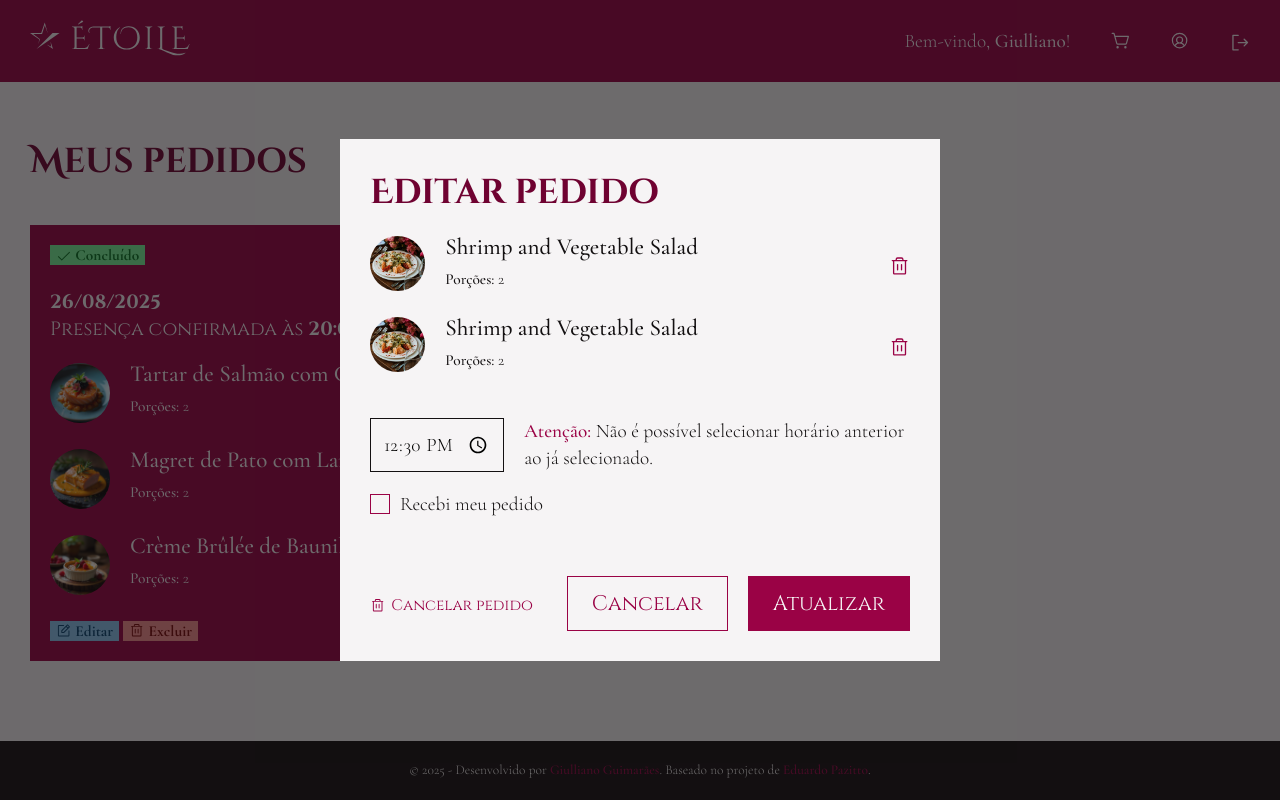
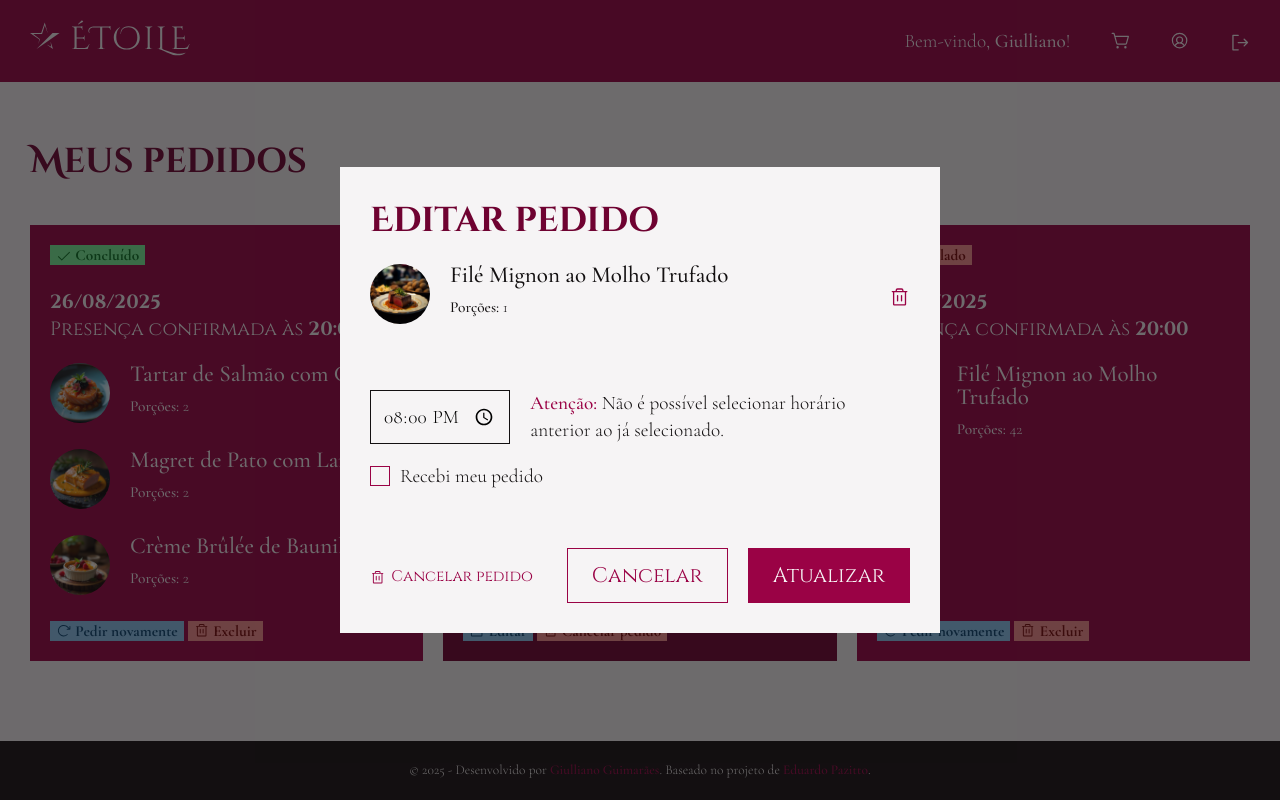
Before and after one commit to giullianoth/Etoile-React, a React (Vite) app: page /perfil in a window 1280 px wide. Both pictures are taken after a click on the element "Editar". Shown: the part 230-1030 px from the top of the page. Built offline with nearby package versions, Linux system fonts and the light colour scheme.

Commit message:
dados do pedido na tela de edição

```diff
--- a/src/components/Header/Header.module.css
+++ b/src/components/Header/Header.module.css
@@ -88,9 +88,9 @@
 }
 
 .header__navigationCartQt {
-    width: 15px;
-    height: 15px;
-    background-color: var(--color-murrey);
+    width: 18px;
+    height: 18px;
+    background-color: var(--color-claret);
     font-family: var(--font-cinzel);
     font-weight: var(--font-weight-title);
     font-size: 0.6em;
@@ -99,8 +99,8 @@
     align-items: center;
     border-radius: 50%;
     position: absolute;
-    top: -5px;
-    right: -5px;
+    top: -8px;
+    right: -8px;
 }
 
 .header__navigationProfile {
--- a/src/components/pages/profile/Edit/Edit.module.css
+++ b/src/components/pages/profile/Edit/Edit.module.css
@@ -16,35 +16,12 @@
 .edit__order {
     margin-bottom: 20px;
     display: flex;
+    justify-content: space-between;
     column-gap: 20px;
 }
 
-.edit__orderImage {
-    flex-basis: 60px;
-}
-
-.edit__orderImage img {
-    border-radius: 50%;
-}
-
-.edit__orderInfo {
-    flex-basis: calc(100% - 60px - 20px);
-}
-
-.edit__orderName {
-    margin-bottom: 10px;
-}
-
-.edit__orderName h3 {
-    color: inherit;
-    font-family: inherit;
-    font-size: 1.2em;
-    font-weight: var(--font-weight-text-bold);
-    line-height: 1;
-}
-
-.edit__orderPortions {
-    font-size: 0.8em;
+.edit__order button {
+    margin-bottom: 20px;
 }
 
 .edit__form, .edit__formPassword {
--- a/src/components/pages/profile/Edit/Order.tsx
+++ b/src/components/pages/profile/Edit/Order.tsx
@@ -1,21 +1,32 @@
-import { useState, type FormEvent, type MouseEventHandler } from "react"
+import { useEffect, useState, type FormEvent, type MouseEventHandler } from "react"
 import styles from "./Edit.module.css"
 import { PiTrash } from "react-icons/pi"
 import Checkbox from "../../../Checkbox"
+import type { IOrder } from "../../../../interfaces/order"
+import { orderItems } from "../../../../data/order-items"
+import OrderItem from "../OrderItem"
 
 type Props = {
     onCancelOrder?: MouseEventHandler
     onCancelItem?: MouseEventHandler
     onClose?: MouseEventHandler
+    order: IOrder
 }
 
-const EditOrder = ({ onCancelOrder, onCancelItem, onClose }: Props) => {
-    const [pickupTime, setPickupTime] = useState<string>("12:30")
+const EditOrder = ({ onCancelOrder, onCancelItem, onClose, order }: Props) => {
+    const [time, setTime] = useState<string>("12:30")
     const [receipt, setReceipt] = useState<boolean>(false)
+    const orderItemsToEdit = orderItems.filter(item => item.orderId === order.id)
+
+    useEffect(() => {
+        if (order) {
+            setTime(order.time)
+        }
+    }, [order])
 
     const handleSubmit = (event: FormEvent) => {
         event.preventDefault()
-        console.log({ pickupTime, receipt })
+        console.log({ time, receipt })
     }
 
     return (
@@ -25,20 +36,9 @@ const EditOrder = ({ onCancelOrder, onCancelItem, onClose }: Props) => {
             </header>
 
             <div className={styles.edit__orders}>
-                <article className={styles.edit__order}>
-                    <div className={styles.edit__orderImage}>
-                        <img src="/images/presentation-image-1.jpg" alt="Shrimp and Vegetable Salad" />
-                    </div>
-
-                    <div className={styles.edit__orderInfo}>
-                        <header className={styles.edit__orderName}>
-                            <h3>Shrimp and Vegetable Salad</h3>
-                        </header>
-
-                        <p className={styles.edit__orderPortions}>
-                            <strong>Porções:</strong> 2
-                        </p>
-                    </div>
+                {orderItemsToEdit && orderItemsToEdit.map(item => (
+                    <div key={`order-item-${item.id}`} className={styles.edit__order}>
+                        <OrderItem orderItem={item} />
 
                         <button
                             className="button primary clear"
@@ -46,39 +46,17 @@ const EditOrder = ({ onCancelOrder, onCancelItem, onClose }: Props) => {
                             onClick={onCancelItem}>
                             <PiTrash />
                         </button>
-                </article>
-
-                <article className={styles.edit__order}>
-                    <div className={styles.edit__orderImage}>
-                        <img src="/images/presentation-image-1.jpg" alt="Shrimp and Vegetable Salad" />
                     </div>
-
-                    <div className={styles.edit__orderInfo}>
-                        <header className={styles.edit__orderName}>
-                            <h3>Shrimp and Vegetable Salad</h3>
-                        </header>
-
-                        <p className={styles.edit__orderPortions}>
-                            <strong>Porções:</strong> 2
-                        </p>
-                    </div>
-
-                    <button
-                        className="button primary clear"
-                        title="Cancelar este item"
-                        onClick={onCancelItem}>
-                        <PiTrash />
-                    </button>
-                </article>
+                ))}
             </div>
 
             <form onSubmit={handleSubmit} className={styles.edit__form}>
                 <div className={styles.edit__formOrder}>
                     <input
                         type="time"
-                        name="pickupTime"
-                        value={pickupTime}
-                        onChange={event => setPickupTime(event.target.value)} />
+                        name="time"
+                        value={time}
+                        onChange={event => setTime(event.target.value)} />
 
                     <p>
                         <strong>Atenção:</strong> Não é possível selecionar horário anterior ao já selecionado.
--- a/src/components/pages/profile/Order/index.tsx
+++ b/src/components/pages/profile/Order/index.tsx
@@ -1,10 +1,11 @@
-import { PiCheck, PiClock, PiNotePencil, PiTrash, PiWarningCircle } from "react-icons/pi"
+import { PiArrowClockwise, PiCheck, PiClock, PiNotePencil, PiTrash, PiWarningCircle } from "react-icons/pi"
 import Bullet, { type BulletType } from "../../../Bullet"
 import styles from "./Order.module.css"
 import { useEffect, useState, type MouseEventHandler, type ReactNode } from "react"
 import type { IOrder } from "../../../../interfaces/order"
 import { orderItems } from "../../../../data/order-items"
 import OrderItem from "../OrderItem"
+import { useNavigate } from "react-router-dom"
 
 type Props = {
     className?: string
@@ -14,9 +15,10 @@ type Props = {
     order: IOrder
 }
 
-const Order = ({ className, onEdit, onDelete, /*onCancel,*/ order }: Props) => {
+const Order = ({ className, onEdit, onDelete, onCancel, order }: Props) => {
     const [bulletType, setBulletType] = useState<BulletType | null>(null)
     const [orderStatusIcon, setOrderStatusIcon] = useState<ReactNode | null>(null)
+    const navigate = useNavigate()
 
     useEffect(() => {
         if (order) {
@@ -67,6 +69,8 @@ const Order = ({ className, onEdit, onDelete, /*onCancel,*/ order }: Props) => {
             ))}
 
             <div className={styles.order__actions}>
+                {order.status === "Pendente"
+                    ? <>
                         <Bullet
                             type="info"
                             onClick={onEdit}
@@ -77,11 +81,32 @@ const Order = ({ className, onEdit, onDelete, /*onCancel,*/ order }: Props) => {
 
                         <Bullet
                             type="error"
+                            onClick={onCancel}
+                            iconComponent={<PiTrash />}
+                            small>
+                            Cancelar pedido
+                        </Bullet>
+                    </>
+
+                    : <>
+                        <Bullet
+                            type="info"
+                            onClick={() => navigate("/pratos")}
+                            iconComponent={<PiArrowClockwise />}
+                            small>
+                            Pedir novamente
+                        </Bullet>
+
+                        <Bullet
+                            type="error"
                             onClick={onDelete}
                             iconComponent={<PiTrash />}
                             small>
                             Excluir
                         </Bullet>
+                    </>}
+
+
             </div>
         </article>
     )
--- a/src/components/pages/profile/Orders/index.tsx
+++ b/src/components/pages/profile/Orders/index.tsx
@@ -20,6 +20,12 @@ const Orders = ({ orders }: Props) => {
     const [cancelOrderIsOpen, setCancelOrderIsOpen] = useState<boolean>(false)
     const [cancelItemIsOpen, setCancelItemIsOpen] = useState<boolean>(false)
     const [deleteOrderIsOpen, setDeleteOrderIsOpen] = useState<boolean>(false)
+    const [orderToEdit, setOrderToEdit] = useState<IOrder | null>(null)
+
+    const handleOpenEditOrder = (order: IOrder) => {
+        setEditIsOpen(true)
+        setOrderToEdit(order)
+    }
 
     return (
         <>
@@ -35,8 +41,9 @@ const Orders = ({ orders }: Props) => {
                                 <Order
                                     key={`order-${order.id}`}
                                     className={styles.orders__order}
-                                    onEdit={() => setEditIsOpen(true)}
+                                    onEdit={() => handleOpenEditOrder(order)}
                                     onCancel={() => setCancelOrderIsOpen(true)}
+                                    onDelete={() => setDeleteOrderIsOpen(true)}
                                     order={order} />
                             ))}
                         </Grid>
@@ -54,9 +61,10 @@ const Orders = ({ orders }: Props) => {
                 className="modal"
                 overlayClassName="modal-overlay">
                 <EditOrder
-                    onCancelOrder={() => setCancelItemIsOpen(true)}
+                    onCancelOrder={() => setCancelOrderIsOpen(true)}
                     onCancelItem={() => setCancelItemIsOpen(true)}
-                    onClose={() => setEditIsOpen(false)} />
+                    onClose={() => setEditIsOpen(false)}
+                    order={orderToEdit as IOrder} />
             </Modal>
 
             <Modal
--- a/src/data/data.json
+++ b/src/data/data.json
@@ -242,6 +242,12 @@
             "userId": 1,
             "time": "20:00",
             "status": "Pendente"
+        },
+        {
+            "id": 3,
+            "userId": 1,
+            "time": "20:00",
+            "status": "Cancelado"
         }
     ],
     "orderItems": [
@@ -268,6 +274,12 @@
             "plateId": 3,
             "orderId": 2,
             "quantity": 1
+        },
+        {
+            "id": 5,
+            "plateId": 3,
+            "orderId": 3,
+            "quantity": 42
         }
     ]
 }
```
Lines whose indentation alone changed are shown as unchanged.
